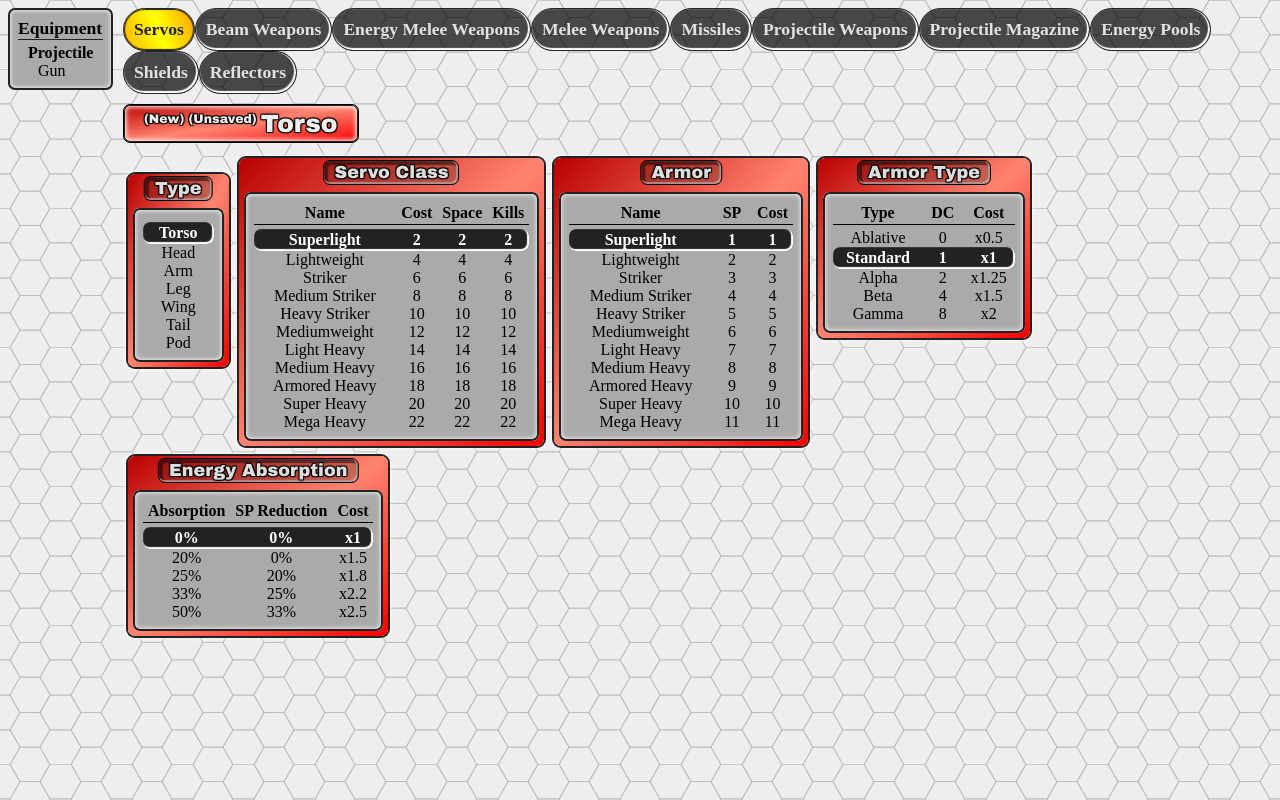
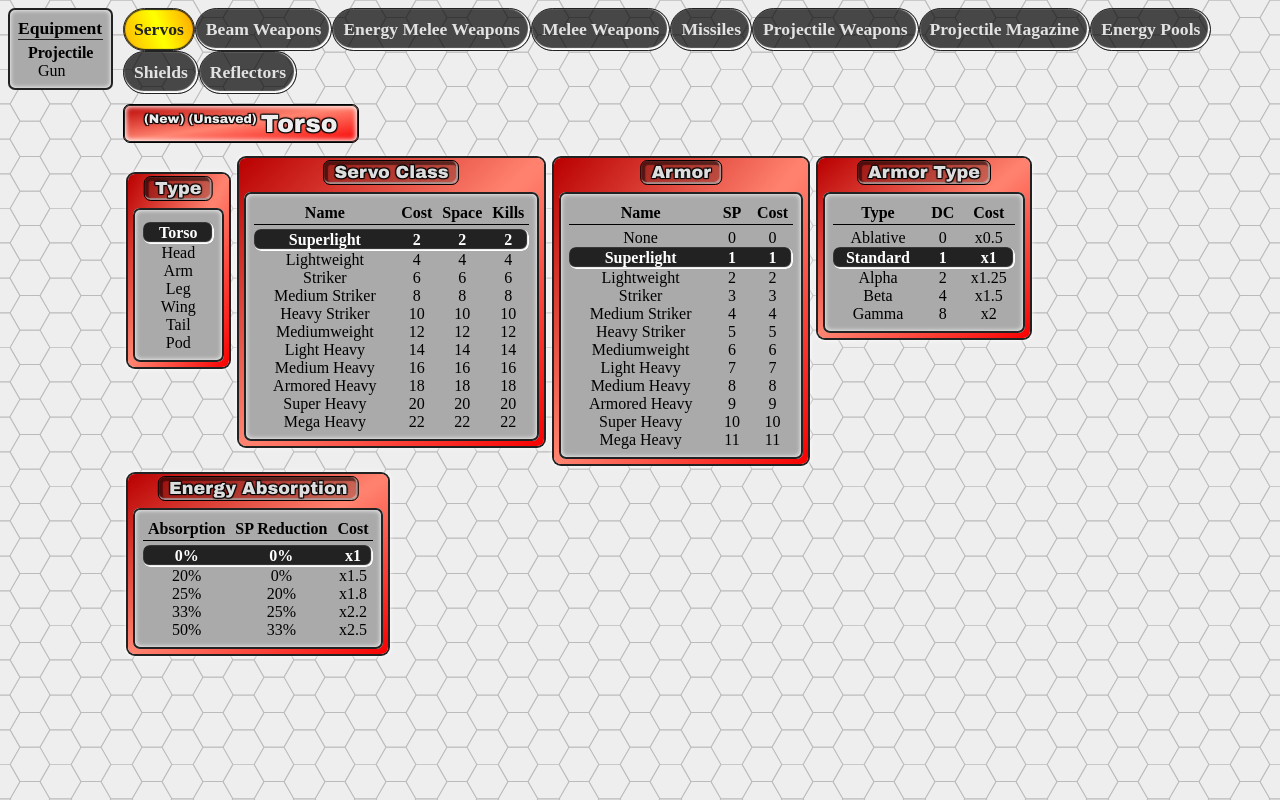
Before and after one commit to snowb/MekGen, a Vue app: page / in a window 1280 px wide. Built offline with nearby package versions, Linux system fonts and the light colour scheme.

Commit message:
edit for No Armor option

```diff
--- a/src/components/universal/mek_armor.vue
+++ b/src/components/universal/mek_armor.vue
@@ -65,12 +65,15 @@ export default
         },
         armor_table()
         {
-            return this.servo_classes.map((_val)=>
+            let armor_table=[{name:"None",cost:0,stopping_power:0}];
+            let mapped_armor_table=this.servo_classes.map((_val)=>
             {
                  return {
                     name: _val.name, cost: _val.code, stopping_power: _val.code
                 };
             });
+
+            return armor_table.concat(mapped_armor_table);
         }
     }
 }
```
